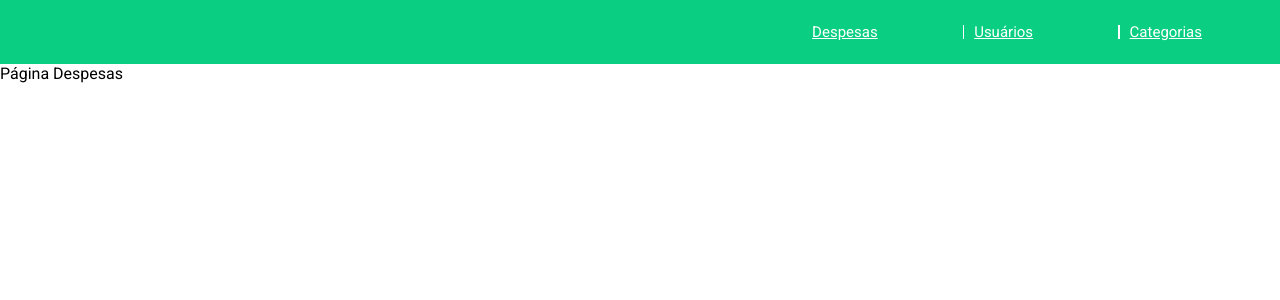
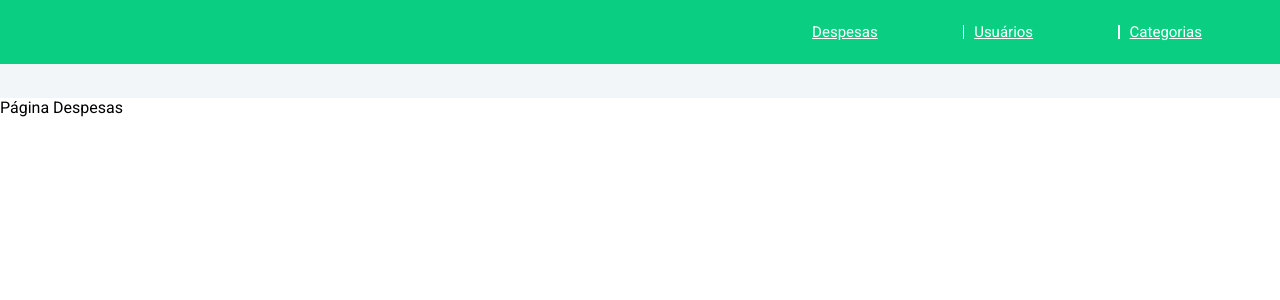
Before and after one commit to geovanaframil/expenseSystem, a React (Vite) app: page / in a window 1280 px wide. Shown: the top 300 px of the page. Built offline with nearby package versions, Linux system fonts and the light colour scheme.

Commit message:
Add Componente Breadcrumb

```diff
--- a/src/App.jsx
+++ b/src/App.jsx
@@ -6,6 +6,7 @@ function App() {
     return (
         <div className="App">
             <Header />
+            <Breadcrumb/>
             <Router />
         </div>
     );
--- /dev/null
+++ b/src/components/Breadcrumb/Breadcrumb.module.css
@@ -0,0 +1,29 @@
+.container {
+    height: 34px;
+    background-color: #f3f6f9;
+    line-height: 34px;
+    display: flex;
+}
+
+.wrapper {
+    width: 100%;
+    display: flex;
+}
+
+.crumb a {
+    color: var(--green-100);
+    font-weight: bold;
+    text-decoration: none;
+    font-size: 14px;
+}
+
+.crumb:after {
+    content: '/';
+    display: inline-block;
+    margin: 0 4px;
+    color: var(--green-100);
+}
+
+.crumb:last-child:after {
+    display: none;
+}
--- /dev/null
+++ b/src/components/Breadcrumb/index.jsx
@@ -0,0 +1,32 @@
+import { Link, useLocation } from 'react-router-dom';
+import styles from './Breadcrumb.module.css';
+
+export default function Breadcrumb() {
+    const location = useLocation();
+
+    let currentLink = '';
+
+    const crumbs = location.pathname.split('/').filter(crumb => crumb !== '');
+
+    function firstLetterUppercase(phrase) {
+        return phrase.charAt(0).toUpperCase() + phrase.slice(1);
+    }
+
+    return (
+        <div className={styles.container}>
+            <div className={`${styles.wrapper} container`}>
+                {crumbs.map(crumb => {
+                    currentLink += `/${crumb}`;
+
+                    return (
+                        <div className={`${styles.crumb}`} key={crumb}>
+                            <Link to={currentLink}>
+                                {firstLetterUppercase(crumb)}
+                            </Link>
+                        </div>
+                    );
+                })}
+            </div>
+        </div>
+    );
+}
```
